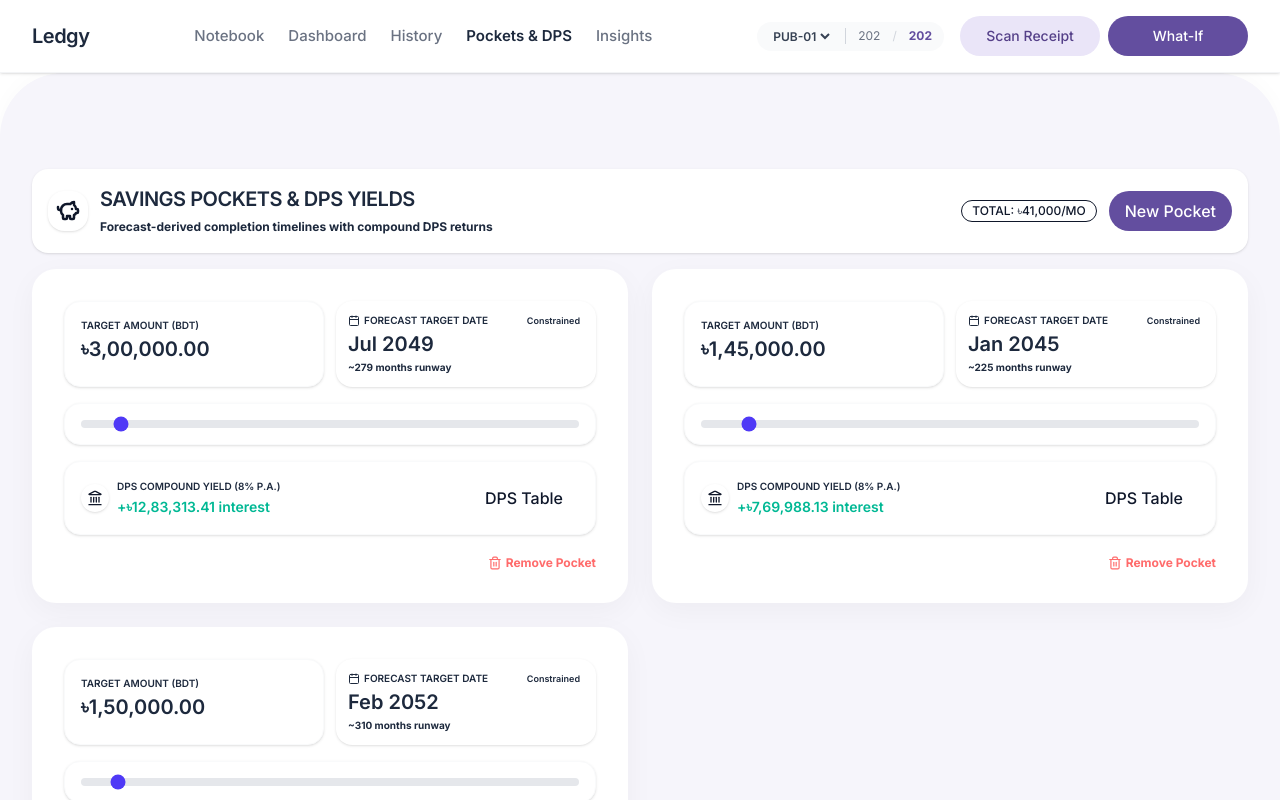
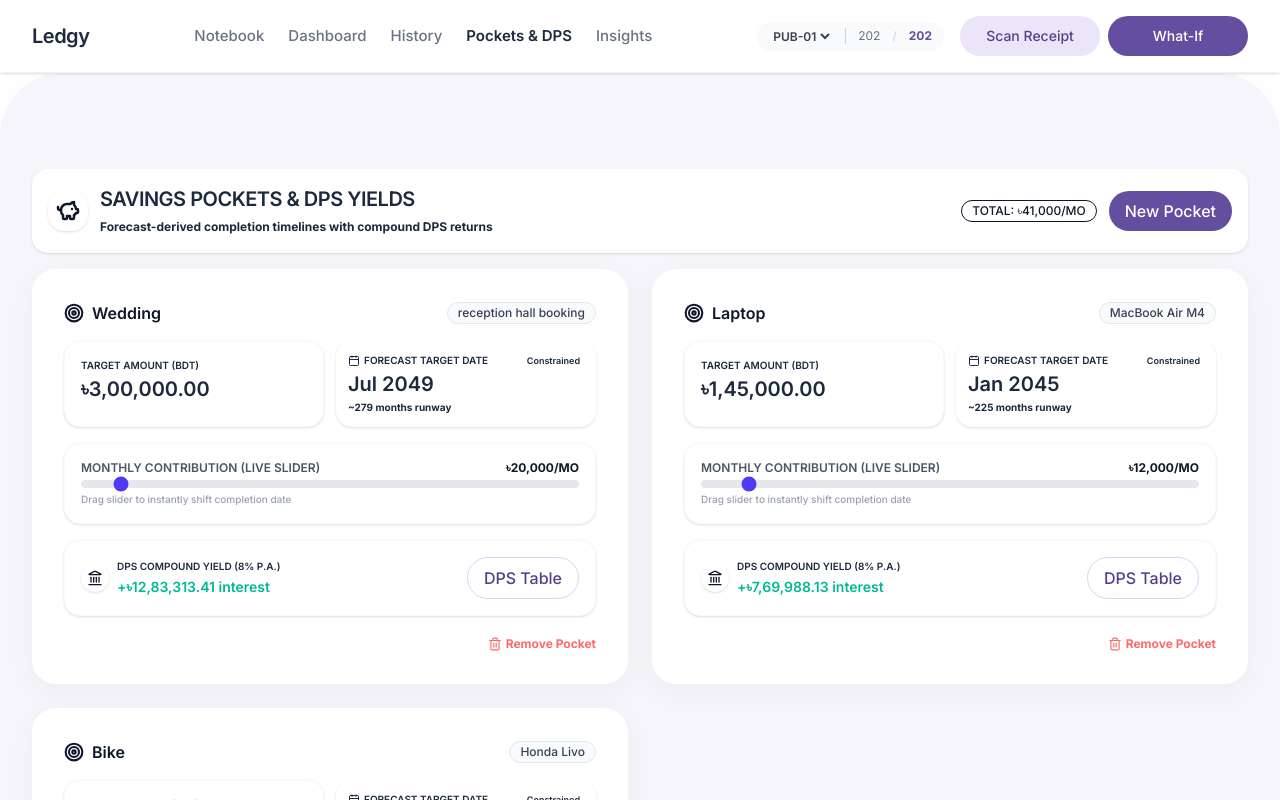
Before and after one commit to bikramroyutsa/lsh26-t061-p12, a Next.js app: page / in a window 1280 px wide. Both pictures are taken after a click on the button "Pockets & DPS". Shown: the top 800 px of the page. Built offline with nearby package versions, Linux system fonts and the light colour scheme.

Commit message:
fix: remove invalid DOM props from Card, Slider, PocketCard
- Card: destructure headerBg, shadow, header, variant before DOM spread
- Slider: add label, helperText, valueFormatter as explicit props with UI rendering
- PocketCard: move card header inline, fix Slider onChange, fix Button variant

```diff
--- a/src/components/pockets/PocketCard.tsx
+++ b/src/components/pockets/PocketCard.tsx
@@ -25,23 +25,17 @@ export const PocketCard: React.FC<PocketCardProps> = ({ pocket }) => {
 
   return (
     <>
-      <Card
-        variant="outline"
-        shadow="md"
-        hoverLift
-        header={
-          <div className="flex items-center justify-between w-full">
-            <div className="flex items-center gap-2">
-              <Target className="w-5 h-5 stroke-[2.5px]" />
-              <span>{pocket.name}</span>
-            </div>
-            <Badge variant="primary" size="sm">
-              {pocket.item}
-            </Badge>
+      <Card>
+        {/* Card header row */}
+        <div className="flex items-center justify-between w-full mb-4">
+          <div className="flex items-center gap-2">
+            <Target className="w-5 h-5 stroke-[2.5px]" />
+            <span className="font-semibold">{pocket.name}</span>
           </div>
-        }
-        headerBg="secondary"
-      >
+          <Badge variant="neutral" size="sm">
+            {pocket.item}
+          </Badge>
+        </div>
         <div className="flex flex-col gap-4">
           {/* Target & Forecast Completion Banner */}
           <div className="grid grid-cols-1 sm:grid-cols-2 gap-3">
@@ -89,7 +83,7 @@ export const PocketCard: React.FC<PocketCardProps> = ({ pocket }) => {
               max={Math.max(50000, pocket.target_bdt)}
               step={500}
               valueFormatter={(v) => `৳${v.toLocaleString("en-IN")}/mo`}
-              onChange={(newVal) => updatePocketContribution(pocket.id, newVal)}
+              onChange={(e) => updatePocketContribution(pocket.id, Number((e as React.ChangeEvent<HTMLInputElement>).target.value))}
               helperText="Drag slider to instantly shift completion date"
             />
           </div>
@@ -111,7 +105,7 @@ export const PocketCard: React.FC<PocketCardProps> = ({ pocket }) => {
             </div>
 
             <Button
-              variant="muted"
+              variant="outline"
               size="sm"
               onClick={() => setIsDPSModalOpen(true)}
             >
--- a/src/components/ui/Slider.tsx
+++ b/src/components/ui/Slider.tsx
@@ -1,11 +1,15 @@
 import React from 'react';
 
-export interface SliderProps extends Omit<React.InputHTMLAttributes<HTMLInputElement>, 'type'> {
+export interface SliderProps extends Omit<React.InputHTMLAttributes<HTMLInputElement>, 'type' | 'onChange'> {
   value: number;
   min?: number;
   max?: number;
   step?: number;
-  onChange: (e: React.ChangeEvent<HTMLInputElement>) => void;
+  onChange: (e: React.ChangeEvent<HTMLInputElement> | number) => void;
+  // Custom display props — consumed here, never forwarded to the DOM
+  label?: string;
+  helperText?: string;
+  valueFormatter?: (value: number) => string;
 }
 
 export const Slider: React.FC<SliderProps> = ({
@@ -15,20 +19,45 @@ export const Slider: React.FC<SliderProps> = ({
   step = 1,
   onChange,
   className = '',
+  label,
+  helperText,
+  valueFormatter,
   ...props
 }) => {
+  const displayValue = valueFormatter ? valueFormatter(value) : String(value);
+
+  const handleChange = (e: React.ChangeEvent<HTMLInputElement>) => {
+    if (typeof onChange === 'function') {
+      // Support both (e) and (numericValue) call signatures
+      try {
+        (onChange as (e: React.ChangeEvent<HTMLInputElement>) => void)(e);
+      } catch {
+        (onChange as (v: number) => void)(Number(e.target.value));
+      }
+    }
+  };
+
   return (
-    <div className={`relative w-full flex items-center ${className}`}>
+    <div className={`relative w-full flex flex-col gap-1 ${className}`}>
+      {label && (
+        <div className="flex items-center justify-between text-xs font-semibold text-gray-600 uppercase">
+          <span>{label}</span>
+          <span className="font-bold text-gray-900">{displayValue}</span>
+        </div>
+      )}
       <input
         type="range"
         min={min}
         max={max}
         step={step}
         value={value}
-        onChange={onChange}
+        onChange={handleChange}
         className="w-full h-2 bg-gray-200 rounded-lg appearance-none cursor-pointer accent-indigo-600 focus:outline-none focus:ring-2 focus:ring-indigo-500 focus:ring-offset-2"
         {...props}
       />
+      {helperText && (
+        <span className="text-[10px] text-gray-400 font-medium">{helperText}</span>
+      )}
     </div>
   );
 };
```
Also changed, not shown: src/components/ui/Card.tsx (+13 -0 lines).
